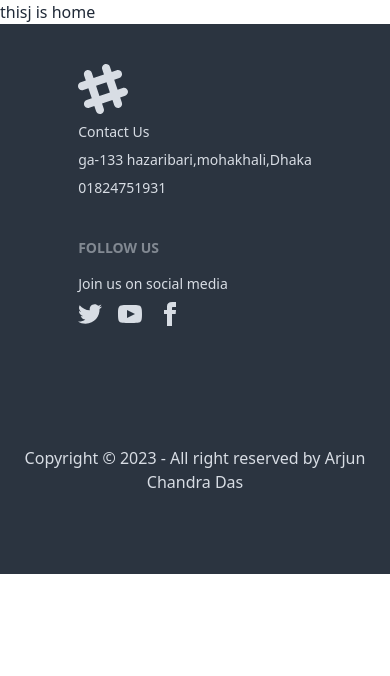
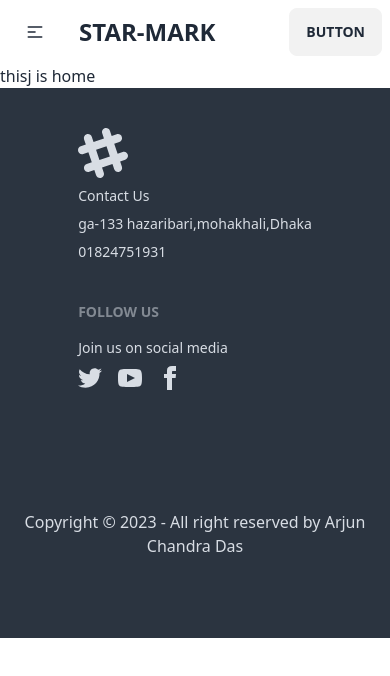
Before and after one commit to arjun1571/Star-Mark-Resrurent, a React (Vite) app: page / in a window 390 px wide. Shown: the top 676 px of the page. Built offline with nearby package versions, Linux system fonts and the light colour scheme.

Commit message:
navigation create and dynamic value on navigation item set done

```diff
--- /dev/null
+++ b/src/Component/NavBar/NavBar.jsx
@@ -0,0 +1,59 @@
+const NavBar = () => {
+  const navItem = (
+    <>
+      <li>
+        <a>Home</a>
+      </li>
+      <li>
+        <a>Item 3</a>
+      </li>
+    </>
+  );
+  return (
+    <>
+      <div className="navbar bg-base-100">
+        <div className="navbar-start">
+          <div className="dropdown">
+            <label tabIndex={0} className="btn btn-ghost lg:hidden">
+              <svg
+                xmlns="http://www.w3.org/2000/svg"
+                className="h-5 w-5"
+                fill="none"
+                viewBox="0 0 24 24"
+                stroke="currentColor"
+              >
+                <path
+                  strokeLinecap="round"
+                  strokeLinejoin="round"
+                  strokeWidth="2"
+                  d="M4 6h16M4 12h8m-8 6h16"
+                />
+              </svg>
+            </label>
+            <ul
+              tabIndex={0}
+              className="menu menu-sm dropdown-content mt-3 z-[1] p-2 shadow bg-base-100 rounded-box w-52"
+            >
+                {
+                    navItem
+                }
+            </ul>
+          </div>
+          <a className="btn btn-ghost normal-case text-2xl">STAR-MARK</a>
+        </div>
+        <div className="navbar-center hidden lg:flex">
+          <ul className="menu menu-horizontal px-1">
+            {
+                navItem
+            }
+          </ul>
+        </div>
+        <div className="navbar-end">
+          <a className="btn">Button</a>
+        </div>
+      </div>
+    </>
+  );
+};
+
+export default NavBar;
--- a/src/LayOut/Main.jsx
+++ b/src/LayOut/Main.jsx
@@ -1,10 +1,12 @@
 import { Outlet } from "react-router-dom";
 import Footer from "../Component/Footer/Footer";
+import NavBar from "../Component/NavBar/NavBar";
 
 
 const Main = () => {
     return (
         <div>
+            <NavBar></NavBar>
             <Outlet></Outlet>
             <Footer></Footer>
         </div>
```
